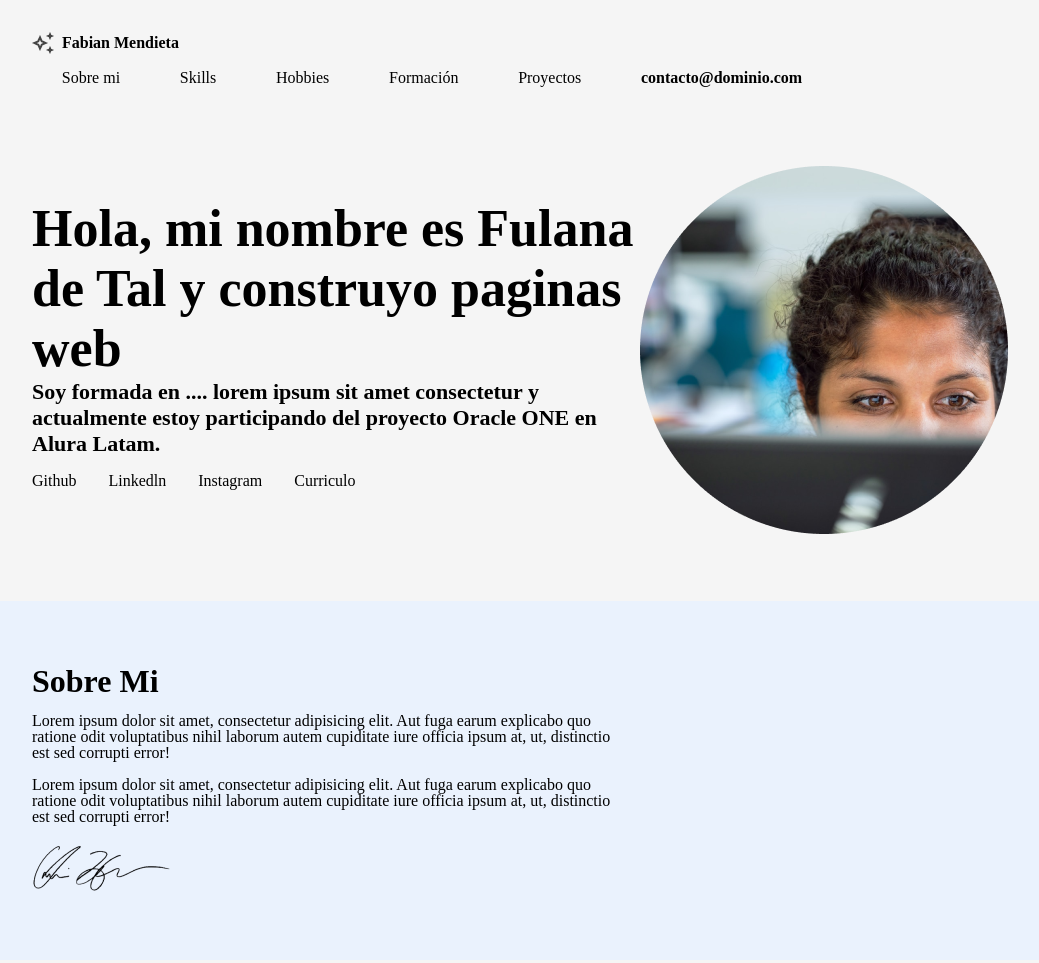
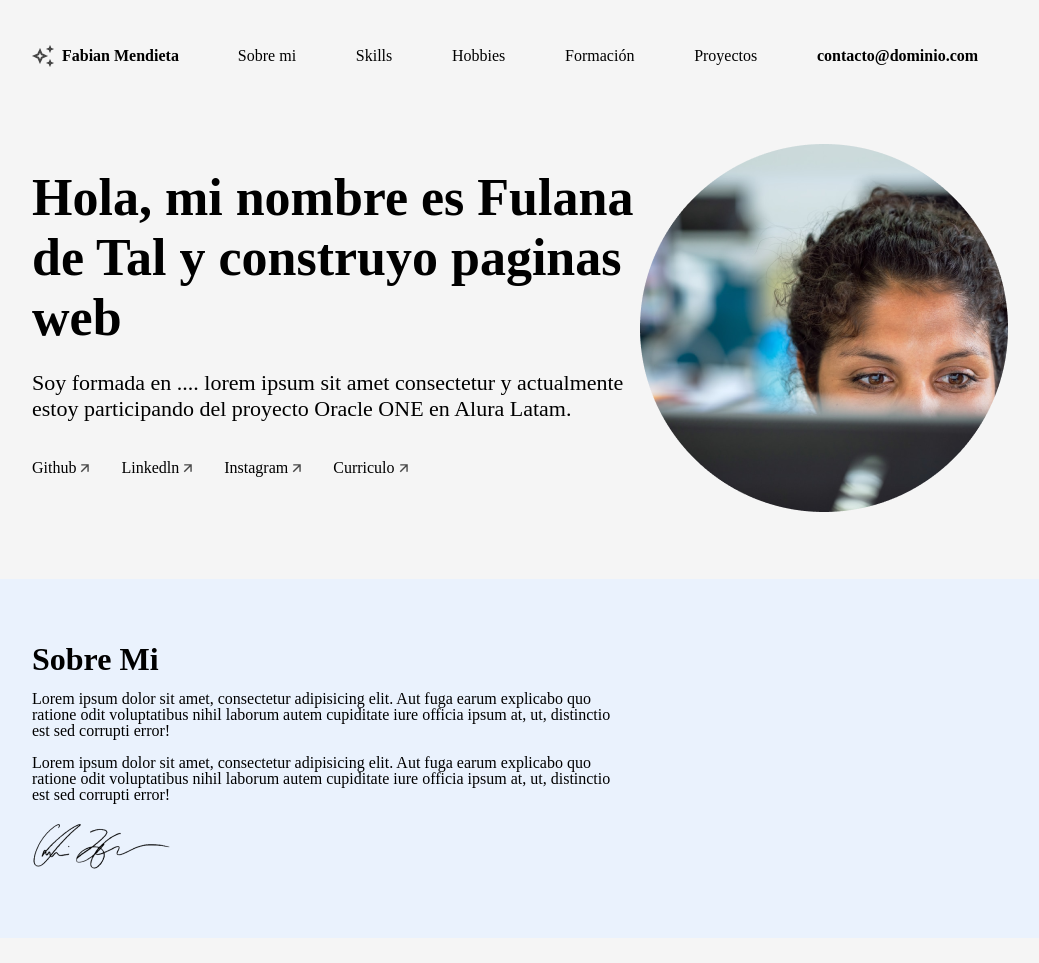
Before and after one commit to FabianMendieta/Portafolio-FabianMendieta, a plain HTML site: page index.html in a window 1280 px wide. Shown: the top 963 px of the page, without its empty margins (120-1159 px from the left). Drawn offline with Linux system fonts and the light colour scheme.

Commit message:
actualizando tags

```diff
--- a/index.html
+++ b/index.html
@@ -14,7 +14,7 @@
 <body>
     <header>
         <section class="cabecera">
-            <div class="cabecer__container">
+            <div class="cabecera__container">
                 <div class="logo">
                     <img class="logo__img" src="assets/vector.png" alt="logo del portafolio">
                     <h3 class="logo__title">Fabian Mendieta</h3>
@@ -30,8 +30,8 @@
                     </ul>
                 </nav>
             </div>
+        </section>
     </header>
-    </section>
 
     <main>
         <section class="banner">
@@ -41,14 +41,14 @@
                 </div>
                 <div class="banner__informacion">
                     <h2 class="banner__title">Hola, mi nombre es Fulana de Tal y construyo paginas web</h2>
-                    <h3 class="banner__description">Soy formada en .... lorem ipsum sit amet consectetur y actualmente
+                    <p class="banner__description">Soy formada en .... lorem ipsum sit amet consectetur y actualmente
                         estoy
-                        participando del proyecto Oracle ONE en Alura Latam.</h3>
+                        participando del proyecto Oracle ONE en Alura Latam.</p>
                     <ul class="banner__links">
-                        <li class="banner__links__item">Github</li>
-                        <li class="banner__links__item">Linkedln</li>
-                        <li class="banner__links__item">Instagram</li>
-                        <li class="banner__links__item">Curriculo</li>
+                        <li class="banner__links__item">Github    <img src="assets/arrow.png"></li>
+                        <li class="banner__links__item">Linkedln  <img src="assets/arrow.png"></li>
+                        <li class="banner__links__item">Instagram <img src="assets/arrow.png"></li>
+                        <li class="banner__links__item">Curriculo <img src="assets/arrow.png"></li>
                     </ul>
                 </div>
             </div>
@@ -259,8 +259,6 @@
             <p class="footer__text">Desarrollado por Fabian Mendieta</p>
             <p class="footer__text">2022</p>
         </div>
-
     </footer>
 </body>
-
 </html>
```
